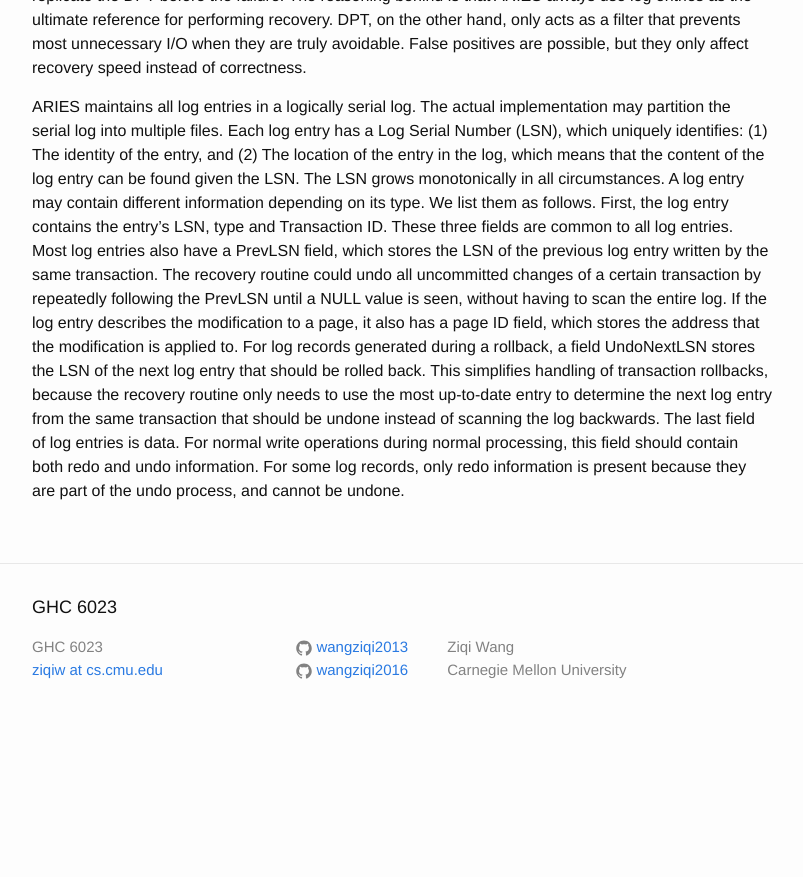
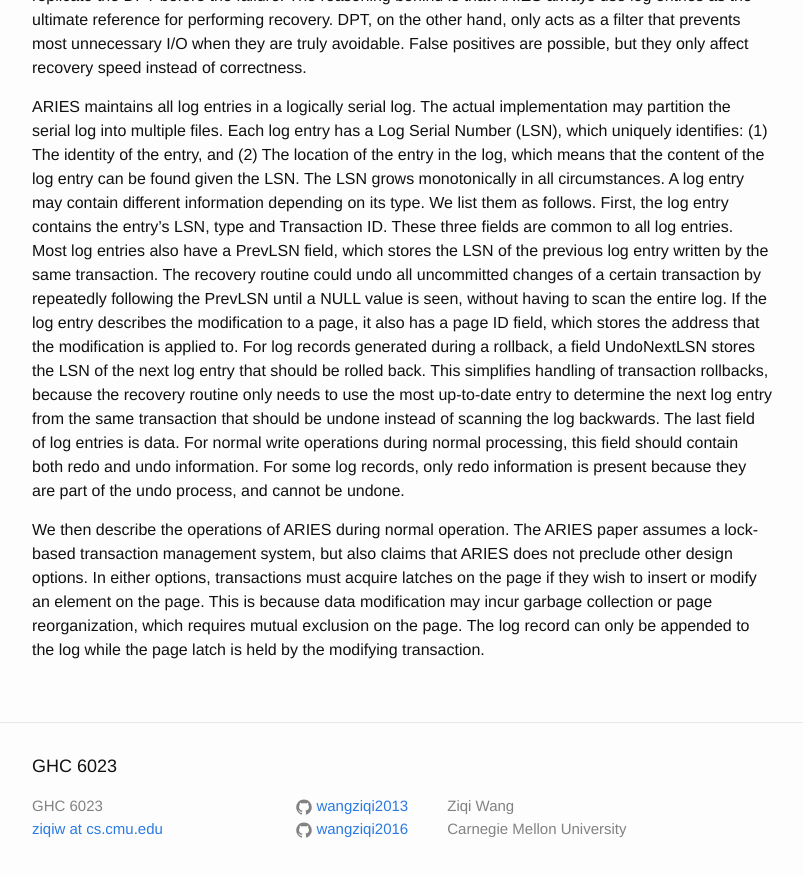
Before and after one commit to wangziqi2013/wangziqi2013.github.io, a Jekyll site: the page built from _posts/2019-01-31-aries.markdown, in a window 1280 px wide and 900 px high, scrolled down 1063 px. Shown: the top 877 px of the window, without its empty margins (238-1041 px from the left). Built offline with Jekyll 4.4.1, drawn with Linux system fonts in a browser that asks for light colours; before the commit the page ends 1804 px from its top, so only the background shows below that.

Commit message:
Working on normal operations

```diff
--- a/_posts/2019-01-31-aries.markdown
+++ b/_posts/2019-01-31-aries.markdown
@@ -50,3 +50,9 @@ use the most up-to-date entry to determine the next log entry from the same tran
 of scanning the log backwards. The last field of log entries is data. For normal write operations during normal processing,
 this field should contain both redo and undo information. For some log records, only redo information is present because
 they are part of the undo process, and cannot be undone.
+
+We then describe the operations of ARIES during normal operation. The ARIES paper assumes a lock-based transaction management
+system, but also claims that ARIES does not preclude other design options. In either options, transactions must acquire
+latches on the page if they wish to insert or modify an element on the page. This is because data modification may incur
+garbage collection or page reorganization, which requires mutual exclusion on the page. The log record can only be appended
+to the log while the page latch is held by the modifying transaction.
```
